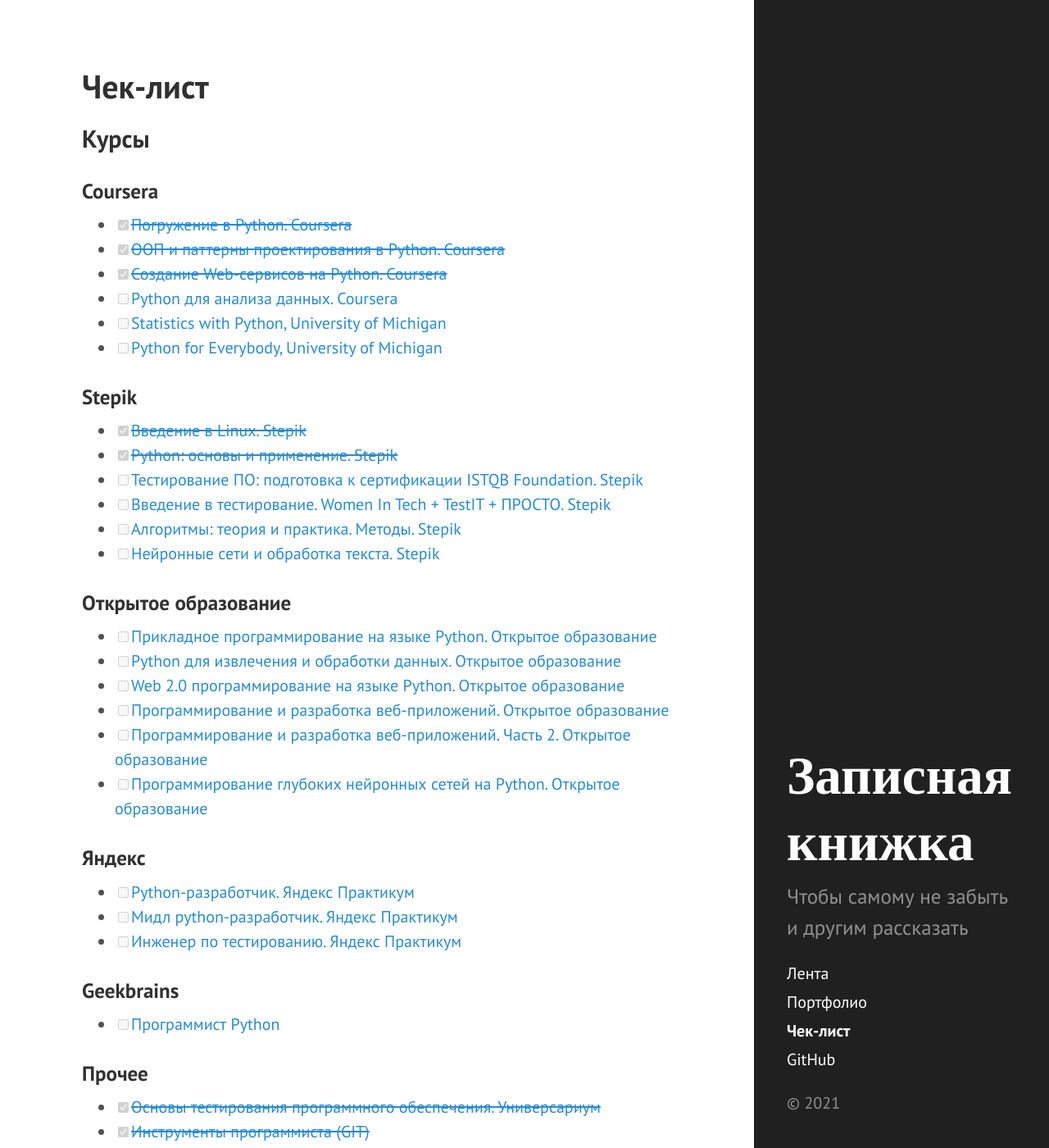
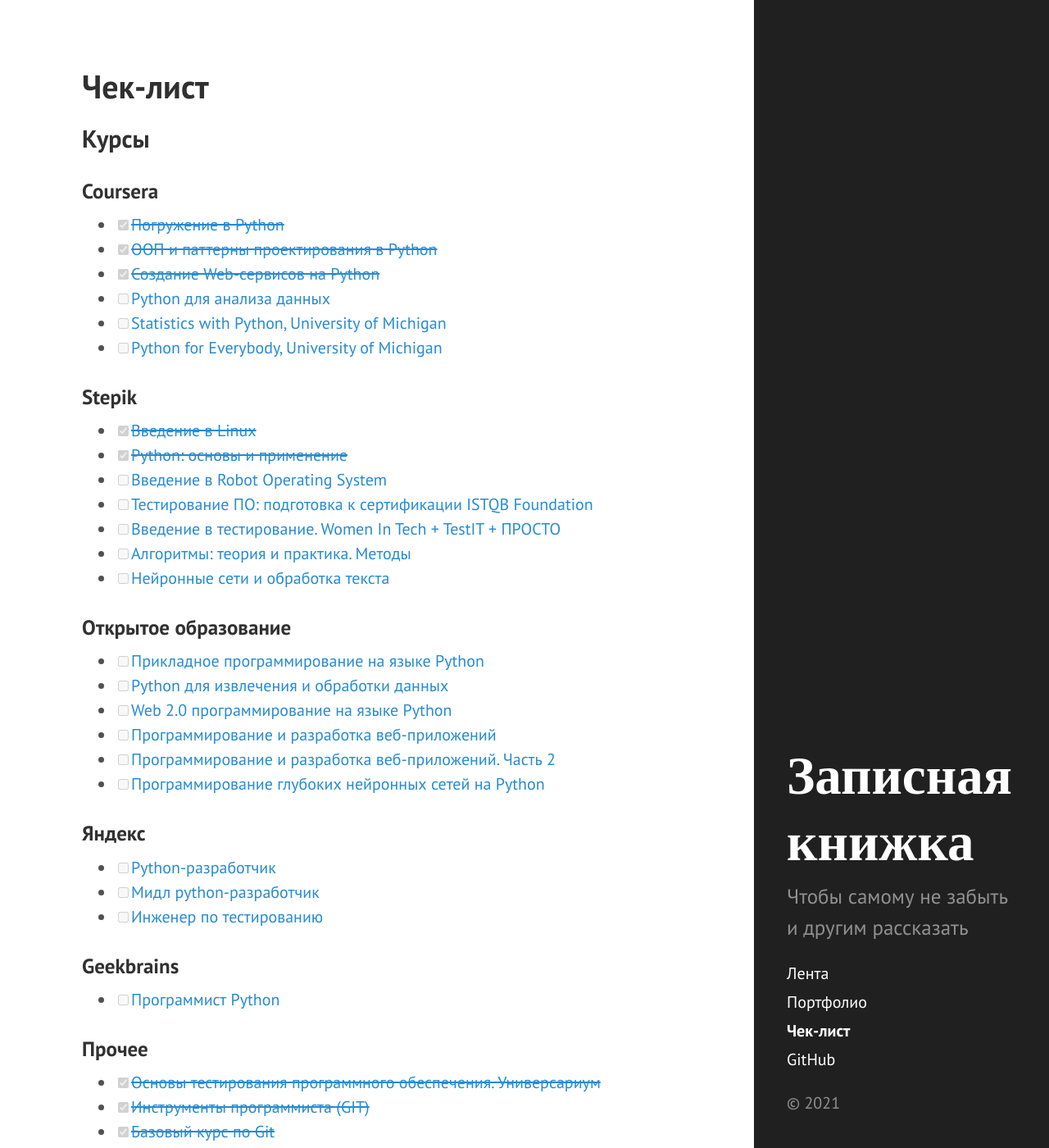
Before and after one commit to Erniess/about_me, a Jekyll site: the page built from checklist.md, in a window 1280 px wide and 1400 px high. Shown: the whole window at 82% size. Built offline with Jekyll 4.4.1, drawn with Linux system fonts in a browser that asks for light colours.

Commit message:
Update checklist.md
Add some new courses on Stepik

```diff
--- a/checklist.md
+++ b/checklist.md
@@ -5,33 +5,34 @@ title: Чек-лист
 
 ## Курсы
 ### Coursera
-- [x] [~~Погружение в Python. Coursera~~](https://ru.coursera.org/learn/diving-in-python)
-- [x] [~~ООП и паттерны проектирования в Python. Coursera~~](https://ru.coursera.org/learn/oop-patterns-python)
-- [x] [~~Создание Web-сервисов на Python. Coursera~~](https://ru.coursera.org/learn/python-for-web)
-- [ ] [Python для анализа данных. Coursera](https://ru.coursera.org/learn/python-for-data-science)
+- [x] [~~Погружение в Python~~](https://ru.coursera.org/learn/diving-in-python)
+- [x] [~~ООП и паттерны проектирования в Python~~](https://ru.coursera.org/learn/oop-patterns-python)
+- [x] [~~Создание Web-сервисов на Python~~](https://ru.coursera.org/learn/python-for-web)
+- [ ] [Python для анализа данных](https://ru.coursera.org/learn/python-for-data-science)
 - [ ] [Statistics with Python, University of Michigan](https://www.coursera.org/specializations/statistics-with-python)
 - [ ] [Python for Everybody, University of Michigan](https://www.coursera.org/specializations/python)
 
 ### Stepik
-- [x] [~~Введение в Linux. Stepik~~](https://stepik.org/course/73/syllabus)
-- [x] [~~Python: основы и применение. Stepik~~](https://stepik.org/course/512/syllabus)
-- [ ] [Тестирование ПО: подготовка к сертификации ISTQB Foundation. Stepik](https://stepik.org/course/16478/syllabus)
-- [ ] [Введение в тестирование. Women In Tech + TestIT + ПРОСТО. Stepik](https://stepik.org/course/73926/syllabus)
-- [ ] [Алгоритмы: теория и практика. Методы. Stepik](https://stepik.org/course/217/syllabus)
-- [ ] [Нейронные сети и обработка текста. Stepik](https://stepik.org/course/54098/syllabus)
+- [x] [~~Введение в Linux~~](https://stepik.org/course/73/syllabus)
+- [x] [~~Python: основы и применение~~](https://stepik.org/course/512/syllabus)
+- [ ] [Введение в Robot Operating System](https://stepik.org/course/16478/syllabus)
+- [ ] [Тестирование ПО: подготовка к сертификации ISTQB Foundation](https://stepik.org/course/16478/syllabus)
+- [ ] [Введение в тестирование. Women In Tech + TestIT + ПРОСТО](https://stepik.org/course/73926/syllabus)
+- [ ] [Алгоритмы: теория и практика. Методы](https://stepik.org/course/217/syllabus)
+- [ ] [Нейронные сети и обработка текста](https://stepik.org/course/54098/syllabus)
 
 ### Открытое образование
-- [ ] [Прикладное программирование на языке Python. Открытое образование](https://openedu.ru/course/urfu/PYAP/)
-- [ ] [Python для извлечения и обработки данных. Открытое образование](https://openedu.ru/course/hse/PYTHON/)
-- [ ] [Web 2.0 программирование на языке Python. Открытое образование](https://openedu.ru/course/spbstu/WEBPYT/)
-- [ ] [Программирование и разработка веб-приложений. Открытое образование](https://openedu.ru/course/ITMOUniversity/PWADEV/)
-- [ ] [Программирование и разработка веб-приложений. Часть 2. Открытое образование](https://openedu.ru/course/ITMOUniversity/PWADEV2/)
-- [ ] [Программирование глубоких нейронных сетей на Python. Открытое образование](https://openedu.ru/course/urfu/PYDNN/)
+- [ ] [Прикладное программирование на языке Python](https://openedu.ru/course/urfu/PYAP/)
+- [ ] [Python для извлечения и обработки данных](https://openedu.ru/course/hse/PYTHON/)
+- [ ] [Web 2.0 программирование на языке Python](https://openedu.ru/course/spbstu/WEBPYT/)
+- [ ] [Программирование и разработка веб-приложений](https://openedu.ru/course/ITMOUniversity/PWADEV/)
+- [ ] [Программирование и разработка веб-приложений. Часть 2](https://openedu.ru/course/ITMOUniversity/PWADEV2/)
+- [ ] [Программирование глубоких нейронных сетей на Python](https://openedu.ru/course/urfu/PYDNN/)
 
 ### Яндекс
-- [ ] [Python-разработчик. Яндекс Практикум](https://praktikum.yandex.ru/backend-developer/)
-- [ ] [Мидл python-разработчик. Яндекс Практикум](https://praktikum.yandex.ru/middle-python/)
-- [ ] [Инженер по тестированию. Яндекс Практикум](https://praktikum.yandex.ru/qa-engineer/)
+- [ ] [Python-разработчик](https://praktikum.yandex.ru/backend-developer/)
+- [ ] [Мидл python-разработчик](https://praktikum.yandex.ru/middle-python/)
+- [ ] [Инженер по тестированию](https://praktikum.yandex.ru/qa-engineer/)
 
 ### Geekbrains
 - [ ] [Программист Python](https://geekbrains.ru/professions/python_developer)
```
Also changed, not shown: other parts of checklist.md (+1 -0 lines).
